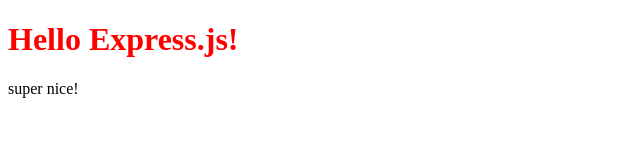
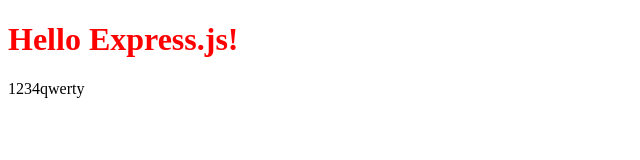
Before and after one commit to BramBosch/web-server, a website: page public/index.html in a window 1280 px wide. Shown: the full height of the page, 0-640 px from the left. Drawn offline with Linux system fonts and the light colour scheme.

Commit message:
super nice2

```diff
--- a/public/index.html
+++ b/public/index.html
@@ -8,7 +8,7 @@
 
 <body>
     <h1 style="color:red">Hello Express.js!</h1>
-    <p>super nice!</p>
+    <p>1234qwerty</p>
 </body>
 
 </html>
```
